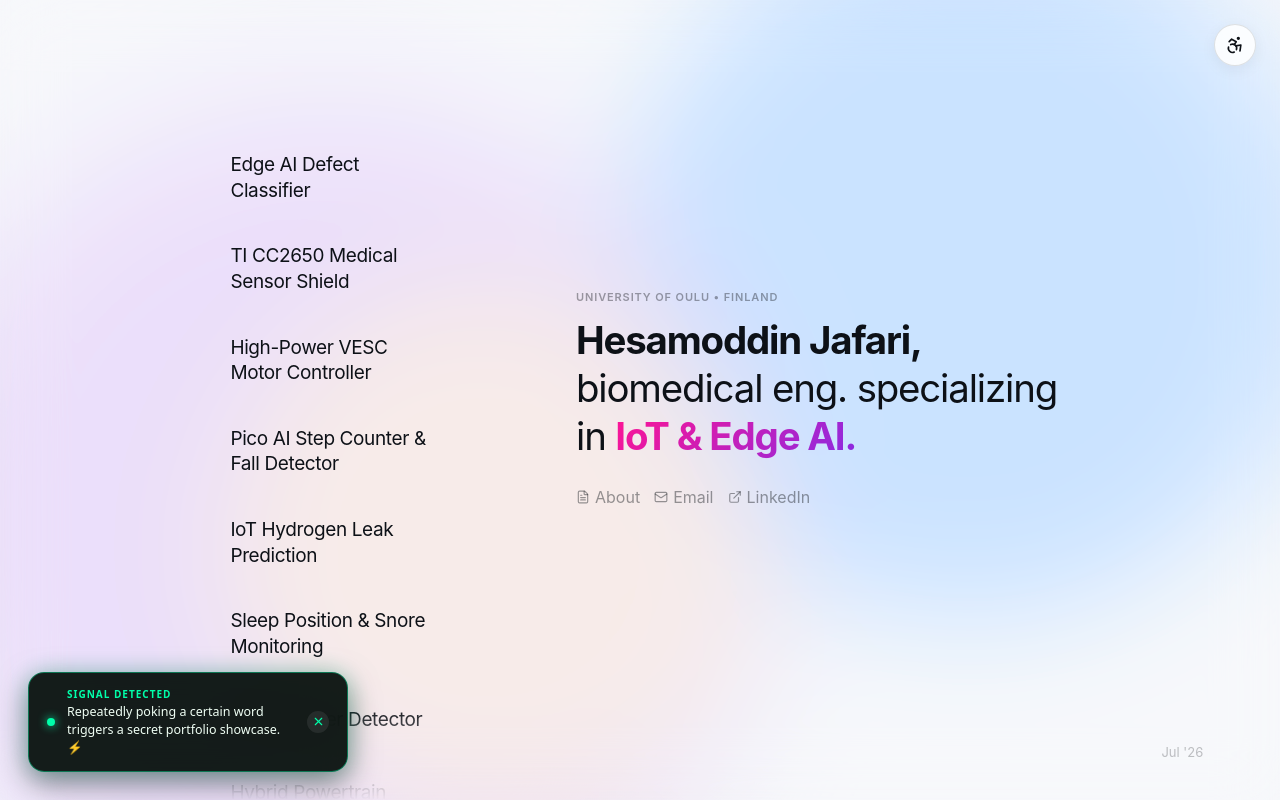
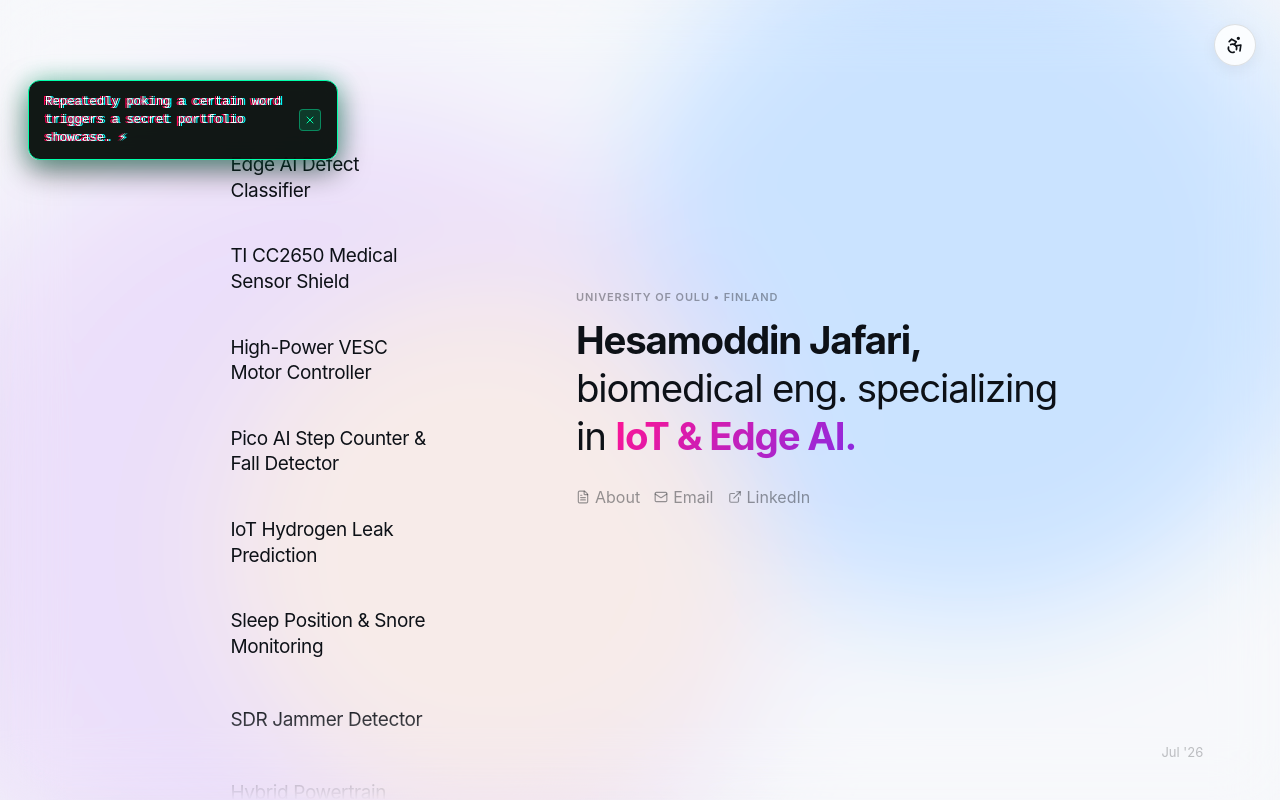
Before and after one commit to hjafari890/hesam-cv, a React (Vite) app: page / in a window 1280 px wide. Built offline with nearby package versions, Linux system fonts and the light colour scheme.

Commit message:
Apply pixel glitch text animation, random corner position, and remove SIGNAL DETECTED header

```diff
--- a/src/App.jsx
+++ b/src/App.jsx
@@ -610,15 +610,26 @@ function App() {
 
   const [mobileActiveIndex, setMobileActiveIndex] = useState(null);
 
+  const corners = useMemo(() => [
+    { bottom: '28px', left: '28px' },
+    { top: '80px', left: '28px' },
+    { bottom: '28px', right: '80px' },
+    { top: '80px', right: '80px' }
+  ], []);
+
+  const [hintCorner, setHintCorner] = useState(corners[0]);
+
   // Idle/Dwell Timer for PCB Mode Easter Egg Hint (Set to 1s for immediate testing)
   useEffect(() => {
     const hintTimer = setTimeout(() => {
       if (!isPcbMode) {
+        const randomPos = corners[Math.floor(Math.random() * corners.length)];
+        setHintCorner(randomPos);
         setShowEasterEggHint(true);
       }
     }, 1000);
     return () => clearTimeout(hintTimer);
-  }, [isPcbMode]);
+  }, [isPcbMode, corners]);
 
   // Keyboard Up/Down Navigation for Projects
   useEffect(() => {
@@ -1036,68 +1047,70 @@ function App() {
         />
       )}
 
-      {/* Digital Glitch Easter Egg Toast Hint */}
+      {/* Pixel Glitch Easter Egg Toast Hint (Random Corner Position) */}
       <AnimatePresence>
         {showEasterEggHint && !isPcbMode && (
           <motion.div
-            initial={{ opacity: 0, y: 30, scale: 0.9 }}
+            initial={{ opacity: 0, scale: 0.85 }}
             animate={{
-              opacity: [0.9, 1, 0.85, 1],
-              y: 0,
-              scale: 1,
-              x: [0, -2, 2, -1, 1, 0]
+              opacity: [0, 1, 0.5, 1, 0.9, 1],
+              scale: [0.95, 1.02, 0.98, 1],
+              x: [0, -4, 4, -2, 2, 0],
+              skewX: [0, -8, 6, -3, 0]
             }}
-            exit={{ opacity: 0, y: 30, scale: 0.9 }}
+            exit={{ opacity: 0, scale: 0.85 }}
             transition={{
-              duration: 0.4,
-              x: { duration: 0.25, repeat: 3, repeatType: "reverse", ease: "easeInOut" }
+              duration: 0.45,
+              ease: "easeOut"
             }}
             style={{
               position: 'fixed',
-              bottom: '28px',
-              left: '28px',
+              ...hintCorner,
               zIndex: 145,
-              maxWidth: '320px',
-              padding: '14px 18px',
-              borderRadius: '16px',
-              background: 'rgba(7, 15, 12, 0.94)',
-              backdropFilter: 'blur(20px)',
-              border: '1px solid rgba(0, 255, 170, 0.4)',
-              boxShadow: '0 0 25px rgba(0, 255, 170, 0.2), 0 10px 30px rgba(0,0,0,0.5)',
+              maxWidth: '310px',
+              padding: '12px 16px',
+              borderRadius: '12px',
+              background: 'rgba(5, 12, 9, 0.95)',
+              backdropFilter: 'blur(16px)',
+              border: '1px solid #00ffaa',
+              boxShadow: '0 0 25px rgba(0, 255, 170, 0.3), 0 10px 30px rgba(0,0,0,0.6)',
               display: 'flex',
               alignItems: 'center',
               gap: '12px',
-              color: '#e0ffe0',
-              fontSize: '13px',
-              fontFamily: 'system-ui, -apple-system, sans-serif'
+              color: '#00ffaa',
+              fontSize: '12.5px',
+              fontFamily: 'monospace, SFMono-Regular, Consolas, sans-serif'
             }}
           >
-            <motion.div
-              animate={{ opacity: [1, 0.3, 1] }}
-              transition={{ duration: 1.5, repeat: Infinity }}
+            <motion.p
+              animate={{
+                textShadow: [
+                  '1px 0 0 #ff0055, -1px 0 0 #00ffff',
+                  '-2px 0 0 #ff0055, 2px 0 0 #00ffff',
+                  '0 0 8px #00ffaa',
+                  '1px 0 0 #ff0055, -1px 0 0 #00ffff',
+                  '0 0 4px #00ffaa'
+                ]
+              }}
+              transition={{ duration: 0.8, repeat: Infinity, repeatType: "mirror" }}
               style={{
-                width: '8px',
-                height: '8px',
-                borderRadius: '50%',
-                background: '#00ffaa',
-                boxShadow: '0 0 10px #00ffaa',
-                flexShrink: 0
+                margin: 0,
+                color: '#ffffff',
+                lineHeight: 1.45,
+                fontWeight: 500,
+                letterSpacing: '-0.01em',
+                flex: 1
               }}
-            />
-            <div style={{ flex: 1 }}>
-              <span style={{ fontSize: '10px', textTransform: 'uppercase', letterSpacing: '0.1em', color: '#00ffaa', fontWeight: 700, display: 'block', marginBottom: '2px' }}>
-                SIGNAL DETECTED
-              </span>
-              <p style={{ margin: 0, color: '#f0fff5', fontSize: '12.5px', lineHeight: 1.45, fontWeight: 500 }}>
-                Repeatedly poking a certain word triggers a secret portfolio showcase. ⚡
-              </p>
-            </div>
+            >
+              Repeatedly poking a certain word triggers a secret portfolio showcase. ⚡
+            </motion.p>
+
             <button
               onClick={() => setShowEasterEggHint(false)}
               style={{
-                background: 'rgba(255, 255, 255, 0.08)',
-                border: 'none',
-                borderRadius: '50%',
+                background: 'rgba(0, 255, 170, 0.15)',
+                border: '1px solid rgba(0, 255, 170, 0.4)',
+                borderRadius: '4px',
                 width: '22px',
                 height: '22px',
                 display: 'flex',
@@ -1110,7 +1123,7 @@ function App() {
               }}
               aria-label="Dismiss hint"
             >
-              <X size={13} />
+              <X size={12} />
             </button>
           </motion.div>
         )}
```
